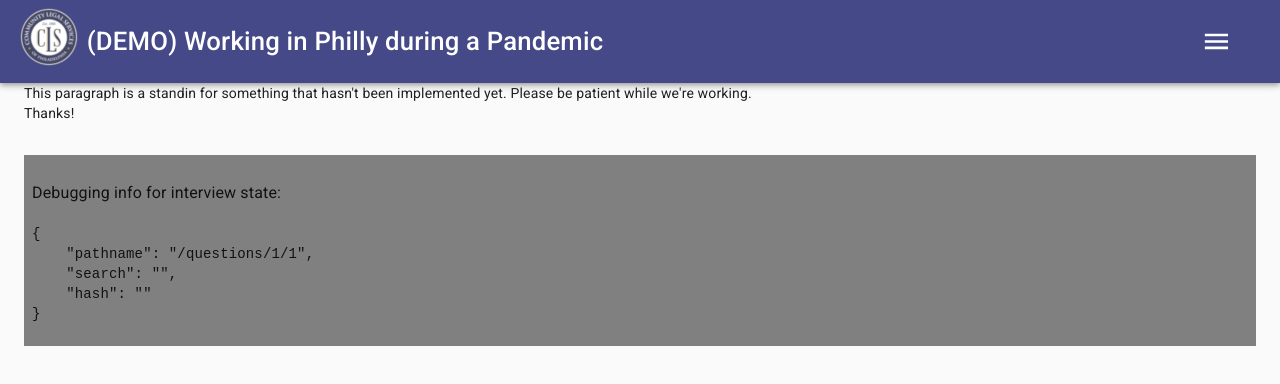
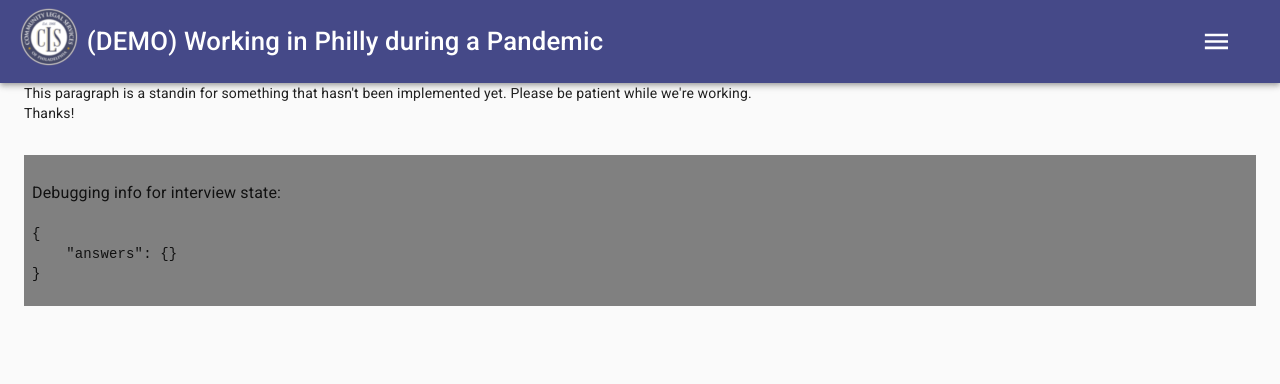
Before and after one commit to CLSPhila/philly-worker-support, a React (Create React App) app: page /questions/1/1 in a window 1280 px wide. Shown: the top 384 px of the page. Built offline with nearby package versions, Linux system fonts and the light colour scheme.

Commit message:
simplified debugger output, so i can copy-paste into tests.

```diff
--- a/src/components/extras/debugger.js
+++ b/src/components/extras/debugger.js
@@ -1,4 +1,18 @@
 import React from "react";
+
+const simplifyState = (state) => {
+  const { answers, interviewHistory } = state;
+  let simplifiedAnswers = {};
+  for (let questionId in answers) {
+    if (answers[questionId].answer !== null) {
+      simplifiedAnswers[questionId] = answers[questionId].answer;
+    }
+  }
+  return {
+    answers: simplifiedAnswers,
+    interviewHistory,
+  };
+};
 
 export const Debugger = (props) => {
   const { state } = props;
@@ -7,7 +21,7 @@ export const Debugger = (props) => {
       style={{ backgroundColor: "grey", padding: "0.5rem", marginTop: "2rem" }}
     >
       <p>Debugging info for interview state:</p>
-      <pre>{JSON.stringify(state, null, 4)}</pre>
+      <pre>{JSON.stringify(simplifyState(state), null, 4)}</pre>
     </div>
   );
 };
```
